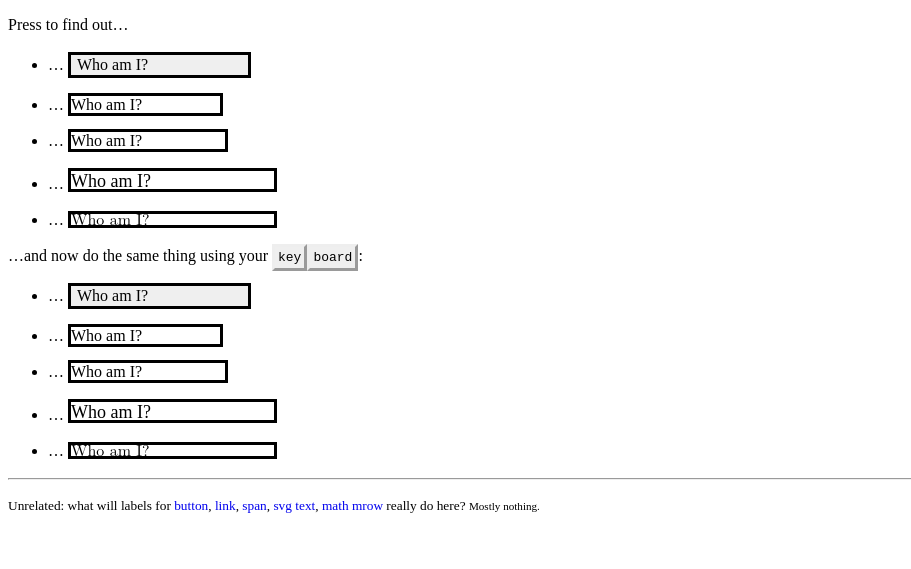
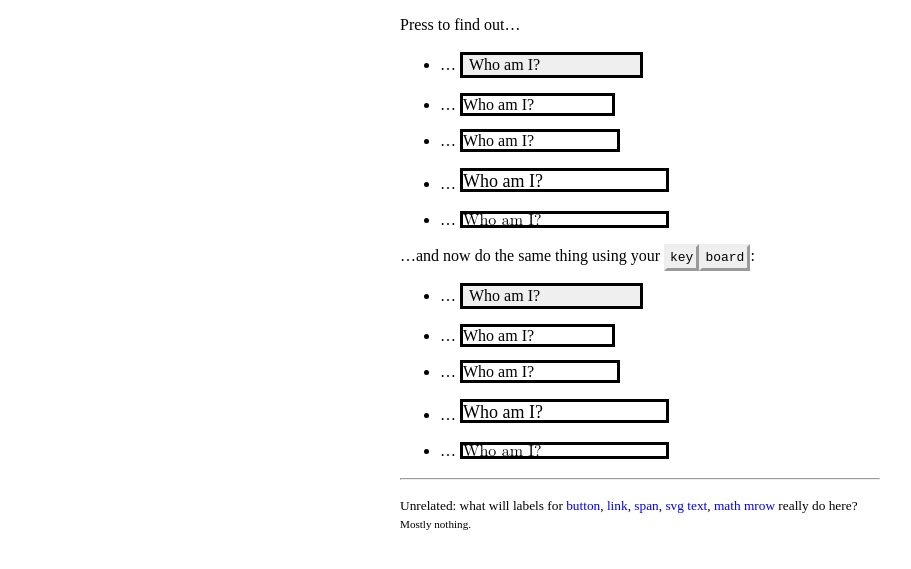
Before and after one commit to myfonj/myfonj.github.io, a Jekyll site: the page tst/css-active-keyboard-activation-test-game.html, which Jekyll copies as it is, in a window 1280 px wide. Shown: the top 569 px of the page, without its empty margins (0-911 px from the left). Built offline with Jekyll 4.4.1, drawn with Linux system fonts in a browser that asks for light colours.

Commit message:
Update css-active-keyboard-activation-test-game.html

```diff
--- a/tst/css-active-keyboard-activation-test-game.html
+++ b/tst/css-active-keyboard-activation-test-game.html
@@ -58,6 +58,10 @@ label {
 }
 li {
  margin-block: 1lh;
+}
+body {
+ max-width: 60ch;
+ margin-inline: auto;
 }
 </style>
 <body>
```
